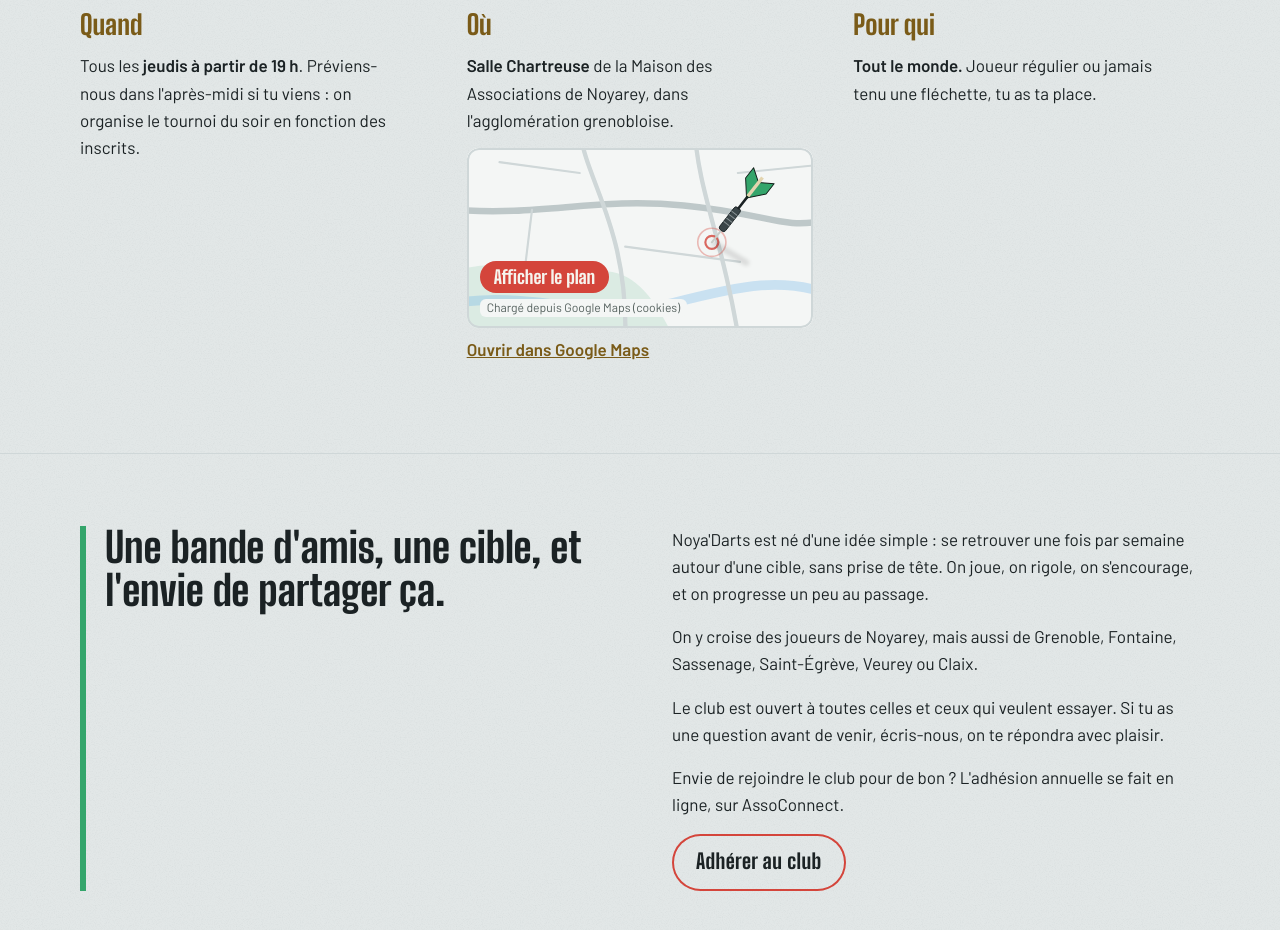
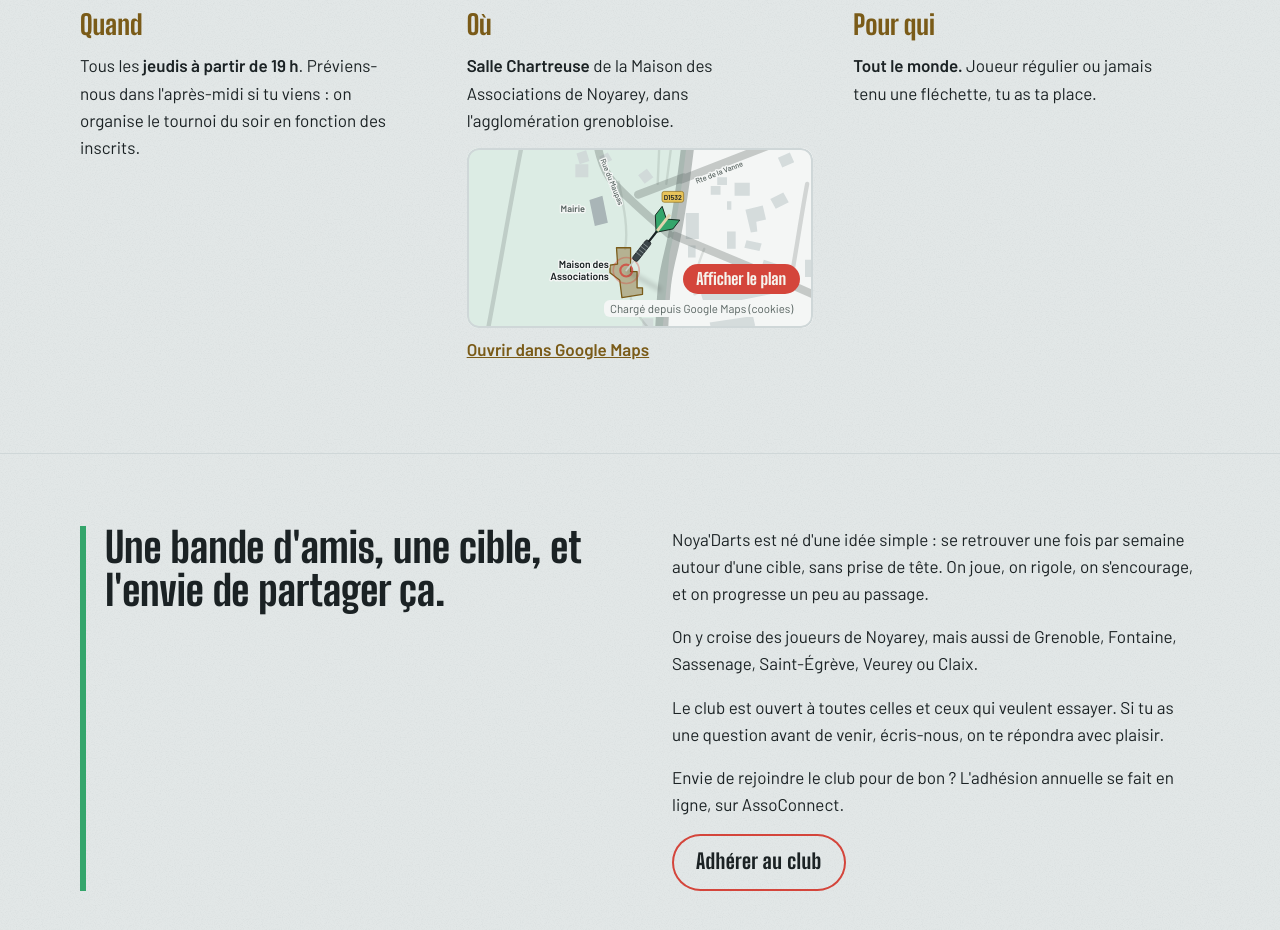
Before and after one commit to Noyadarts/noyadarts-site, a plain HTML site: page index.html in a window 1280 px wide. Shown: the part 1190-2120 px from the top of the page. Drawn offline with Linux system fonts and the light colour scheme; no server answers.

Commit message:
Site 7.5
Lien Google maps plus précis

```diff
--- a/index.html
+++ b/index.html
@@ -340,18 +340,26 @@ input[type=text], input[type=email], textarea{ cursor:text; }
 .fact dd.carte{ margin-top:.9rem; max-width:none; position:relative; aspect-ratio:16 / 9; max-height:180px; width:100%; border-radius:12px; overflow:hidden; background:var(--slate-2); }
 .carte::after{ content:""; position:absolute; inset:0; border-radius:inherit; box-shadow:inset 0 0 0 2px var(--slate-3); pointer-events:none; }
 .carte iframe{ display:block; width:100%; height:100%; border:0; filter:var(--carte-filtre); }
-.carte-apercu{ all:unset; box-sizing:border-box; position:absolute; inset:0; display:flex; flex-direction:column; justify-content:flex-end; align-items:flex-start; gap:.1rem; padding:.7rem .85rem; border-radius:12px; }
+.carte-apercu{ all:unset; box-sizing:border-box; position:absolute; inset:0; display:flex; flex-direction:column; justify-content:flex-end; align-items:flex-end; gap:.1rem; padding:.7rem .85rem; border-radius:12px; }
 .carte-apercu svg{ position:absolute; inset:0; width:100%; height:100%; }
 .carte-apercu:focus-visible{ outline:3px solid var(--sisal); outline-offset:-3px; }
-.carte-cta{ position:relative; font:800 1.15rem/1 var(--display); color:var(--on-accent); background:var(--red); border-radius:999px; padding:.4rem .85rem .45rem; transition:background .15s; }
+.carte-cta{ position:relative; font:800 1.02rem/1 var(--display); color:var(--on-accent); background:var(--red); border-radius:999px; padding:.4rem .85rem .45rem; transition:background .15s; }
 .carte-apercu:hover .carte-cta{ background:var(--red-deep); }
-.carte-note{ position:relative; font-size:.76rem; line-height:1.25; color:var(--chalk-dim); background:var(--slate-2); border-radius:6px; padding:.1rem .4rem; margin-top:.25rem; }
+.carte-note{ position:relative; font-size:.72rem; line-height:1.25; color:var(--chalk-dim); background:var(--slate-2); border-radius:6px; padding:.1rem .4rem; margin-top:.25rem; }
 .carte .c-sol{ fill:var(--slate-2); }
-.carte .c-parc{ fill:var(--green); opacity:.13; }
-.carte .c-eau{ fill:none; stroke:#5aa9e6; stroke-width:9; opacity:.28; stroke-linecap:round; }
-.carte .c-route{ fill:none; stroke:var(--slate-3); stroke-width:4; stroke-linecap:round; }
-.carte .c-route.large{ stroke:var(--slate-4); stroke-width:6; opacity:.7; }
-.carte .c-route.fine{ stroke-width:2; }
+.carte .c-vert{ fill:var(--green); opacity:.12; }
+.carte .c-bati{ fill:var(--slate-3); opacity:.85; }
+.carte .c-route{ fill:none; stroke:var(--chalk-dim); stroke-opacity:.22; stroke-width:4; stroke-linecap:round; stroke-linejoin:round; }
+.carte .c-route.chemin{ stroke-width:2.2; stroke-opacity:.16; }
+.carte .c-route.moyenne{ stroke-width:7.5; stroke-opacity:.3; }
+.carte .c-route.principale{ stroke-width:12; stroke-opacity:.38; }
+.carte .c-mairie{ fill:var(--slate-4); }
+.carte .c-mda{ fill:var(--sisal); fill-opacity:.4; stroke:var(--sisal); stroke-width:1.2; stroke-linejoin:round; }
+.carte .c-lib{ font:600 8.5px var(--body); fill:var(--chalk-dim); stroke:var(--slate-2); stroke-width:2.6px; stroke-linejoin:round; paint-order:stroke; }
+.carte .c-lib.fort{ font-weight:700; font-size:9.5px; fill:var(--chalk); }
+.carte .c-lib.petit{ font-size:7px; font-weight:500; }
+.carte .c-d1532 rect{ fill:#e8c45a; stroke:#8a6a16; stroke-width:.6; }
+.carte .c-d1532 text{ font:700 6.5px var(--body); fill:#1b2224; }
 .carte .c-impact{ fill:none; stroke:var(--red); stroke-width:1.5; opacity:.35; }
 .carte .c-impact.fort{ opacity:.8; stroke-width:2; }
 .carte .c-ombre{ stroke:#000; stroke-width:5; stroke-linecap:round; opacity:.12; filter:blur(2px); }
@@ -821,18 +829,30 @@ legend{ font-weight:500; font-size:.98rem; margin-bottom:.4rem; padding:0; }
           <dd><strong>Salle Chartreuse</strong> de la Maison des Associations de Noyarey, dans l'agglomération grenobloise.</dd>
           <dd class="carte" id="carte">
             <button class="carte-apercu" id="carteBtn" type="button">
-              <svg viewBox="0 0 320 180" preserveAspectRatio="xMidYMid slice" aria-hidden="true">
-                <rect class="c-sol" width="320" height="180"/>
-                <path class="c-parc" d="M-10 120 C40 105 70 130 110 122 S170 140 190 180 L-10 180Z"/>
-                <path class="c-eau" d="M-10 150 C60 138 120 168 190 150 S290 128 330 140"/>
-                <path class="c-route large" d="M-10 64 C70 70 120 52 200 60 S290 82 330 74"/>
-                <path class="c-route" d="M104 -10 C110 40 150 80 146 190"/>
-                <path class="c-route" d="M210 -10 C214 50 236 90 252 190"/>
-                <path class="c-route fine" d="M146 98 L252 112 M30 20 L104 30 M250 30 L330 22 M60 64 L52 130"/>
-                <g transform="translate(226 94)">
-                  <circle class="c-impact" r="13"/><circle class="c-impact fort" r="6"/>
-                  <path class="c-ombre" d="M2 1 L32 19"/>
-                  <g transform="rotate(38)"><g class="c-flechette">
+              <svg viewBox="-12 18 320 180" preserveAspectRatio="xMidYMid slice" aria-hidden="true">
+                <!-- Plan simplifié du centre de Noyarey : D1532, rue du Maupas, mairie et Maison des Associations -->
+                <rect class="c-sol" x="-30" y="0" width="380" height="220"/>
+                <path class="c-vert" d="M-30 0 H193 C189 40 183 90 175 122 L166 220 H-30 Z"/>
+                <g class="c-bati">
+                  <path d="M84 2h9v10h-9zM95 3h11v14h-11zM109 4h8v13h-8zM89 30l9-3 3 10-9 3zM110 33l8-4 4 7-8 4zM88 40h12v12h-12zM146 50l8-6 6 8-8 6z"/>
+                  <path d="M211 12l14-4 3 8-14 4zM219 52h9v7h-9zM213 60h9v8h-9zM235 57h14v12h-14zM228 74h4v8h-4zM245 82l16-4 3 13-9 2 1 9-6 1zM268 72l12-6 5 9-12 6zM275 34l11-5 4 9-11 5zM190 85h12v24h-12zM192 115h7v11h-7zM246 110l14 3-2 7-14-3zM228 102h8v16h-8zM262 128l12 4-4 13-12-4zM300 128h11v16h-11zM204 160l60-10 4 10-60 12zM212 186l40-6 2 9-40 6zM150 182h10v9h-10z"/>
+                </g>
+                <path class="c-route chemin" d="M128 56 C133 80 137 100 134 118 M166 12 L164 58 M178 12 L172 58 M207 118 C200 135 196 150 198 160 L212 153 M139 163 C142 176 150 186 160 196"/>
+                <path class="c-route" d="M2 220 C18 140 30 60 44 -4"/>
+                <path class="c-route" d="M302 58 C296 90 292 120 286 152"/>
+                <path class="c-route moyenne" d="M104 -5 C108 25 112 45 124 58 S160 92 174 104 M146 68 L188 52 M186 54 L330 -2 M180 106 L262 140 L330 170"/>
+                <path class="c-route principale" d="M195 -5 C190 40 184 90 176 122 S170 160 166 220"/>
+                <path class="c-mairie" d="M101 73l12-4 5 25-12 3z"/>
+                <path class="c-mda" d="M126 117h13v22h6v15h5v6l-19 3-2-16-9-7v-7l7-1z"/>
+                <text class="c-lib" x="97" y="84" text-anchor="end">Mairie</text>
+                <text class="c-lib fort" x="119" y="136" text-anchor="end"><tspan x="119">Maison des</tspan><tspan x="119" dy="10.5">Associations</tspan></text>
+                <text class="c-lib petit" transform="translate(111 36) rotate(68)">Rue du Maupas</text>
+                <text class="c-lib petit" transform="translate(200 58) rotate(-21)">Rte de la Vanne</text>
+                <g class="c-d1532" transform="translate(178 70)"><rect x="-10" y="-5" width="20" height="10" rx="2"/><text y="2.6" text-anchor="middle">D1532</text></g>
+                <g transform="translate(135 138)">
+                  <circle class="c-impact" r="12"/><circle class="c-impact fort" r="5.5"/>
+                  <path class="c-ombre" d="M2 1 L30 17"/>
+                  <g transform="rotate(38) scale(.86)"><g class="c-flechette">
                     <path class="c-pointe" d="M0 0 L0 -15"/>
                     <rect class="c-futs" x="-3.4" y="-40" width="6.8" height="26" rx="2.4"/>
                     <path class="c-stries" d="M-3.4 -34 H3.4 M-3.4 -30 H3.4 M-3.4 -26 H3.4 M-3.4 -22 H3.4"/>
@@ -2949,7 +2969,7 @@ const PORTRAITS = {};
    Si l'épingle n'est pas au bon endroit : dans Google Maps, ouvrir la salle, Partager > Intégrer une carte,
    copier l'adresse entre guillemets après src= et la coller dans CARTE_URL. */
 (function(){
-  var CARTE_URL = "https://maps.google.com/maps?q=Maison%20des%20Associations%2C%2038360%20Noyarey&z=15&hl=fr&output=embed";
+  var CARTE_URL = "https://maps.google.com/maps?q=Maison%20des%20Associations%2C%2038360%20Noyarey&z=18&hl=fr&output=embed";
   var boite = document.getElementById("carte"), btn = document.getElementById("carteBtn"), masquer = document.getElementById("carteMasquer");
   if(!boite || !btn) return;
   function afficher(){
```
